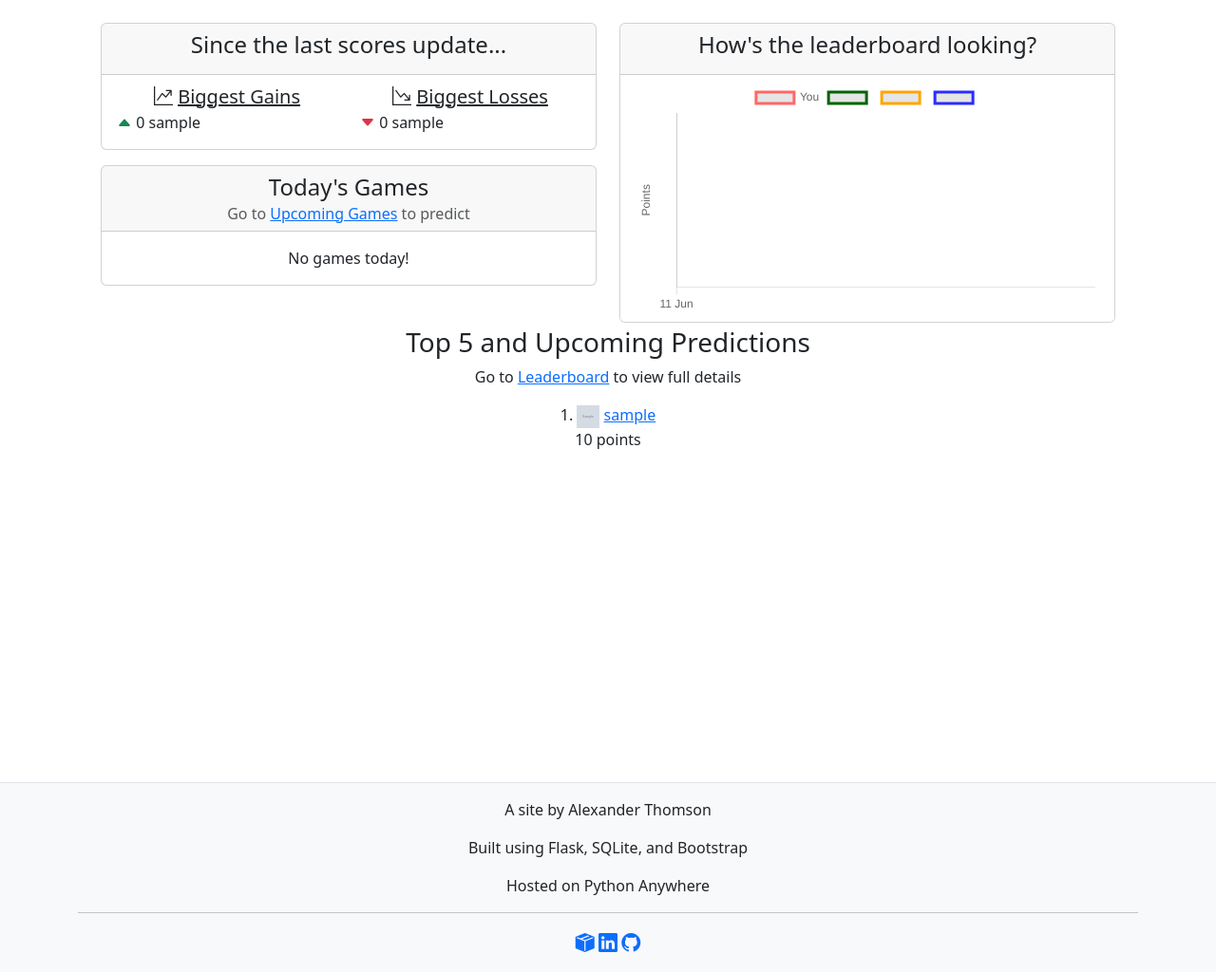
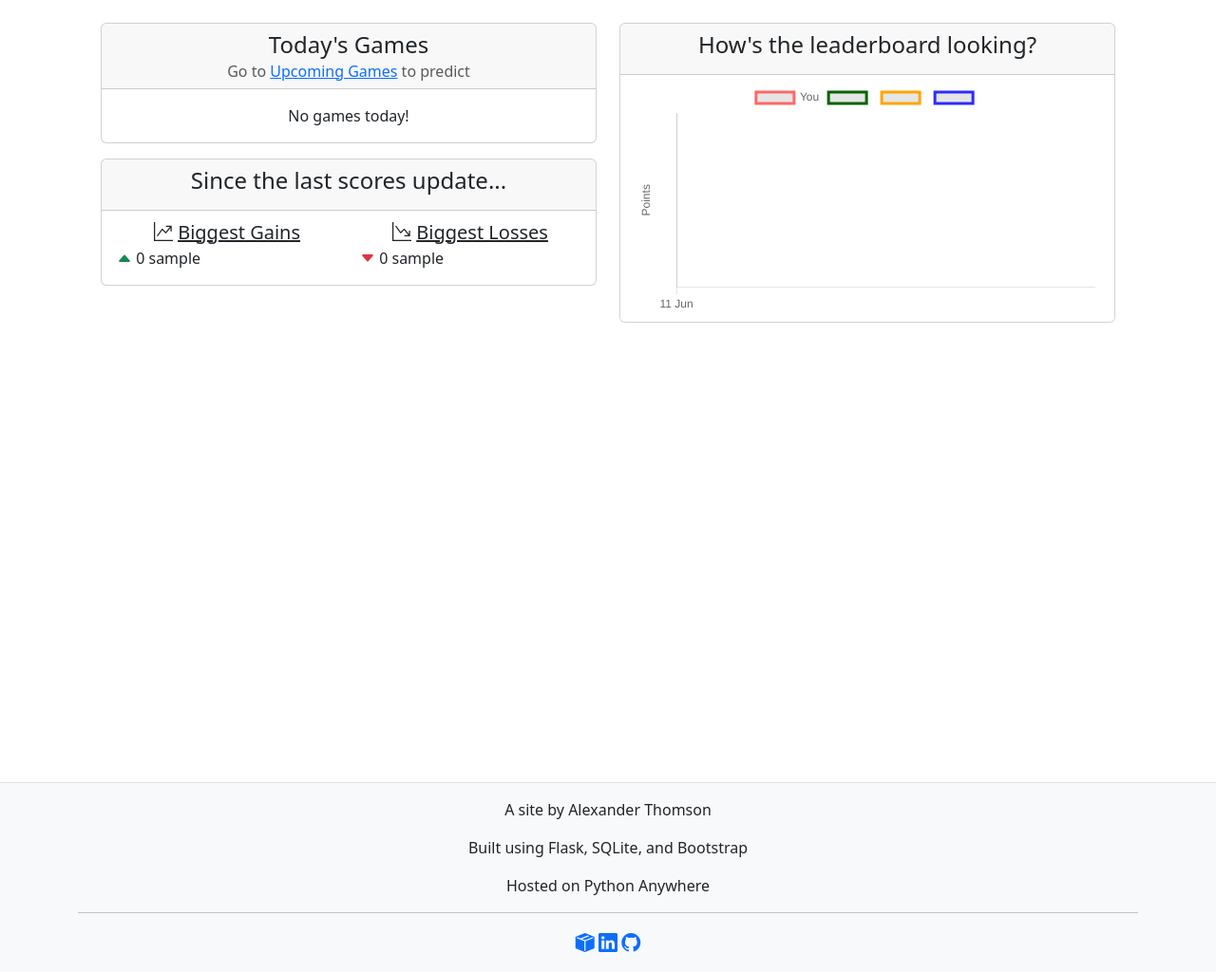
Before and after one commit to EssithAbertay/worldcup_predictions, a Flask app: page / in a window 1280 px wide. Shown: the part 60-1084 px from the top of the page at 95% size. Run offline with Flask 3, Linux system fonts and the light colour scheme; a user stored in the database is signed in; tables that the repository leaves empty hold one stand-in row (values such as "Sample post"); grey boxes marked "Sample" are stand-in pictures; some libraries are stand-ins or nearby versions.

Commit message:
Reduced padding removed, top 5 and upcoming predictions from home page

```diff
--- a/app/templates/base.html
+++ b/app/templates/base.html
@@ -76,7 +76,7 @@
                     {% endfor %}
                 {% endif %}
                 {% endwith %}
-                <div class="container text-center min-vh-100 mb-100" style="padding-bottom: 120px;">
+                <div class="container text-center min-vh-100 mb-100" style="padding-bottom: 10px;">
                 {% block content %}
                 {% endblock %}
                 </div>
--- a/app/templates/index.html
+++ b/app/templates/index.html
@@ -2,41 +2,9 @@
 
 {% block content %}
 
-    <div class="container text-center ">
-        <div class = "row">
-            <div class = "col-12 col-md-6">
-                <div class="card mb-3">
-                    <div class="card-header">
-                        <h4 class = "card-title">Since the last scores update...</h4>
-                    </div>
-
-                    <div class="card-body pt-2">
-                        <div class="row">
-                            <div class="col">
-                                <span class="fs-5"><i class="bi bi-graph-up-arrow"></i> <u>Biggest Gains</u></span>
-                                {%for gainer in biggest_gainers %}
-                                <div class="text-start">
-                                    <i class="bi bi-caret-up-fill text-success"></i>
-                                    {{gainer[1] | abs}}
-                                    {{gainer[0].username}}
-                                </div>
-                                {%endfor%}
-                            </div>
-
-                            <div class="col">
-                                <span class="fs-5"><i class="bi bi-graph-down-arrow"></i> <u>Biggest Losses</u></span>
-                                {%for loser in biggest_losers %}
-                                <div class="text-start">
-                                    <i class="bi bi-caret-down-fill text-danger">
-                                    </i> {{loser[1] | abs}}
-                                    {{loser[0].username}}
-                                </div>
-                                {%endfor%}
-                             </div>
-                        </div>
-                    </div>
-                </div>
-
+<div class="container text-center ">
+    <div class = "row">
+        <div class = "col-12 col-md-6">
             <div class="card  mb-3">
                 <div class="card-header">
                     <h4 class = "card-title">Today's Games</h4>
@@ -52,23 +20,55 @@
 
 
                     {% for game in todays %}
+
                     <div class="card  {{ 'mb-0' if loop.last else 'mb-3' }}">
-                        {% include '_game.html'%}
+
+                        <div class="fs-6 py-0 my-0">
+                            {{ game.kickoff.strftime('%H:%M') }}
+                        </div>
+
+                        <div class="d-flex justify-content-center align-items-center gap-2 fs-4">
+                            <span class="fi fi-{{ game.home_team.flag_code }} align-self-center fs-1 border"></span>
+
+                            <span class="text-center" style="width: 2rem;">
+                            {% if game.home_score is none %}
+                                ?
+                            {%else%}
+                                {{ game.home_score }}
+                            {%endif%}
+                            </span>
+                            <i class="bi bi-x-diamond-fill" style="font-size: 1rem;"></i>
+
+                            <span class="text-center" style="width: 2rem;">
+                            {% if game.away_score is none %}
+                                ?
+                            {%else%}
+                                {{ game.away_score }}
+                            {%endif%}
+                            </span>
+
+                            <span class="fi fi-{{ game.away_team.flag_code }} align-self-center fs-1 border"></span>
+                        </div>
+
+                        {% set avg_home = game.get_average_home_score() %}
+                        {% set avg_away = game.get_average_away_score() %}
+
+                        <span>{{avg_home | float | round(2) if avg_home is not none else "?" }} - {{avg_away | float | round(2) if avg_away is not none else "?"}}</span>
 
                         <div class="container d-flex w-100 p-1 align-items-center" >
-                            <div class="bg-primary rounded-start text-light " style="width: {{prediction_scores[loop.index-1][0]}}%; min-height: 24px;">
+                            <div class="bg-primary rounded-start text-light border border-end-0" style="width: {{prediction_scores[loop.index-1][0]}}%; min-height: 26px;">
                                 {% if prediction_scores[loop.index-1][0] >= 12 %}
                                 <span>  {{prediction_scores[loop.index-1][0]}}%</span>
                                 {% endif %}
                             </div>
 
-                            <div class="bg-secondary text-light"  style="width: {{prediction_scores[loop.index-1][2]}}%; min-height: 24px;">
+                            <div class="bg-secondary text-light border border-start-0 border-end-0"  style="width: {{prediction_scores[loop.index-1][2]}}%; min-height: 26px;">
                                 {% if prediction_scores[loop.index-1][2] >= 12 %}
                                 <span>  {{prediction_scores[loop.index-1][2]}}% </span>
                                 {% endif %}
                             </div>
 
-                            <div class="bg-danger rounded-end text-light" style="width: {{prediction_scores[loop.index-1][1]}}%; min-height: 24px;">
+                            <div class="bg-danger rounded-end text-light border border-start-0" style="width: {{prediction_scores[loop.index-1][1]}}%; min-height: 26px;">
                                 {% if prediction_scores[loop.index-1][1] >= 12 %}
                                 <span>  {{prediction_scores[loop.index-1][1]}}%</span>
                                 {% endif %}
@@ -80,57 +80,56 @@
                 </div>
             </div>
 
-            </div>
+            <div class="card mb-3">
+                <div class="card-header">
+                    <h4 class = "card-title">Since the last scores update...</h4>
+                </div>
 
+                <div class="card-body pt-2">
+                    <div class="row">
+                        <div class="col">
+                            <span class="fs-5"><i class="bi bi-graph-up-arrow"></i> <u>Biggest Gains</u></span>
+                            {%for gainer in biggest_gainers %}
+                            <div class="text-start">
+                                <i class="bi bi-caret-up-fill text-success"></i>
+                                {{gainer[1] | abs}}
+                                {{gainer[0].username}}
+                            </div>
+                            {%endfor%}
+                        </div>
 
-            <div class = "col-12 col-md-6">
-                <div class="card mb-1">
-                    <div class="card-header">
-                        <h4 class = "card-title">How's the leaderboard looking?</h4>
+                        <div class="col">
+                            <span class="fs-5"><i class="bi bi-graph-down-arrow"></i> <u>Biggest Losses</u></span>
+                            {%for loser in biggest_losers %}
+                            <div class="text-start">
+                                <i class="bi bi-caret-down-fill text-danger">
+                                </i> {{loser[1] | abs}}
+                                {{loser[0].username}}
+                            </div>
+                            {%endfor%}
+                            </div>
                     </div>
-                    <ul class="list-group list-group-flush">
-                        <li class="list-group-item">
-                            <div>
-                                <canvas class="points_chart"></canvas>
-                            </div>
-                        </li>
-                    </ul>
                 </div>
             </div>
         </div>
 
 
-    </div>
-
-
-    <div class="container text-center">
-        <h3>Top 5 and Upcoming Predictions</h3>
-        <p>Go to <a href="{{url_for('leaderboard')}}">Leaderboard</a> to view full details</p>
-
-            <div class = "row">
-
-            {%for item in leaderboard%}
-
-            <hr class="d-md-none my-2">
-
-            <div class="col mb-5">
-
-                    <p class="my-0 py-0">{{ loop.index }}.  <img src="{{ item.user.avatar(24) }}" alt="User Avatar" style="width: 24px; height: 24px;">   <a href="{{ url_for('user', username=item.user.username) }}">{{item.user.username}}</a></p>
-                    {{item.user.points}} points
-
-
-                    {%for prediction in item.predictions%}
-
-                        {% include '_prediction.html' %}
-
-                    {%endfor%}
-
-
+        <div class = "col-12 col-md-6">
+            <div class="card mb-1">
+                <div class="card-header">
+                    <h4 class = "card-title">How's the leaderboard looking?</h4>
                 </div>
-
-            {%endfor%}
+                <ul class="list-group list-group-flush">
+                    <li class="list-group-item">
+                        <div>
+                            <canvas class="points_chart"></canvas>
+                        </div>
+                    </li>
+                </ul>
+            </div>
         </div>
     </div>
+</div>
 
 <script>
     const your_data = {{ your_data | tojson }};
```
